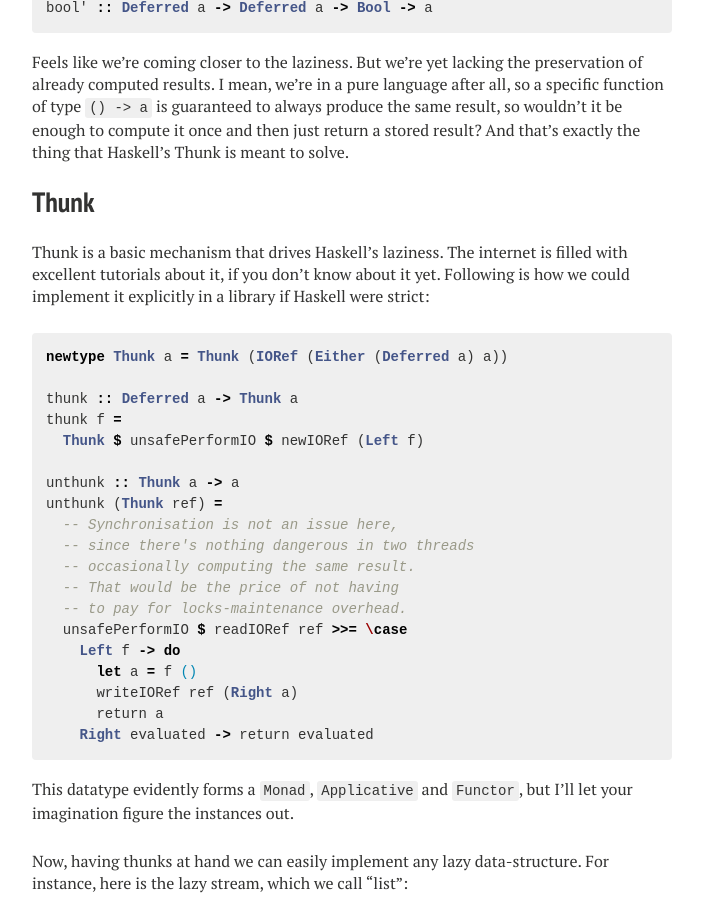
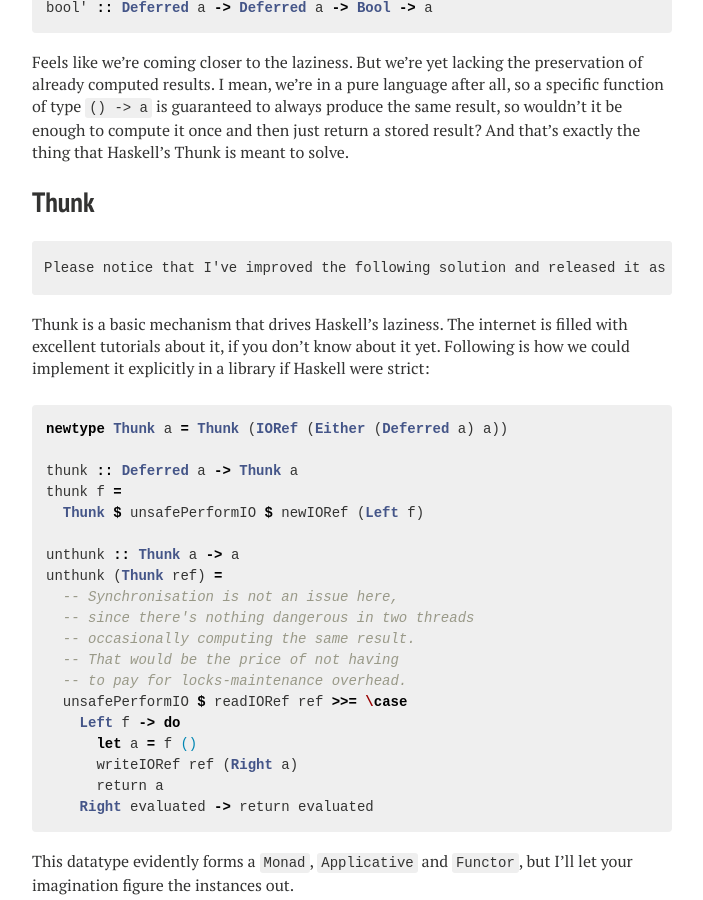
Before and after one commit to nikita-volkov/nikita-volkov.github.io, a Jekyll site: the page built from _posts/2015-05-23-if-haskell-were-strict.md, in a window 1280 px wide and 900 px high, scrolled down 1326 px. Shown: the whole window, without its empty margins (288-991 px from the left). Built offline with Jekyll 4.4.1, drawn with Linux system fonts in a browser that asks for light colours; nearby versions of some CDN libraries; comment, search, counter and statistics services are not loaded.

Commit message:
Add a comment

```diff
--- a/_posts/2015-05-23-if-haskell-were-strict.md
+++ b/_posts/2015-05-23-if-haskell-were-strict.md
@@ -62,6 +62,8 @@ bool' :: Deferred a -> Deferred a -> Bool -> a
 Feels like we're coming closer to the laziness. But we're yet lacking the preservation of already computed results. I mean, we're in a pure language after all, so a specific function of type `() -> a` is guaranteed to always produce the same result, so wouldn't it be enough to compute it once and then just return a stored result? And that's exactly the thing that Haskell's Thunk is meant to solve.
 
 ## Thunk
+
+    Please notice that I've improved the following solution and released it as [the "lazy" library](http://hackage.haskell.org/package/lazy). Still it's worth reading for understanding.
 
 Thunk is a basic mechanism that drives Haskell's laziness. The internet is filled with excellent tutorials about it, if you don't know about it yet. Following is how we could implement it explicitly in a library if Haskell were strict:
 
```
